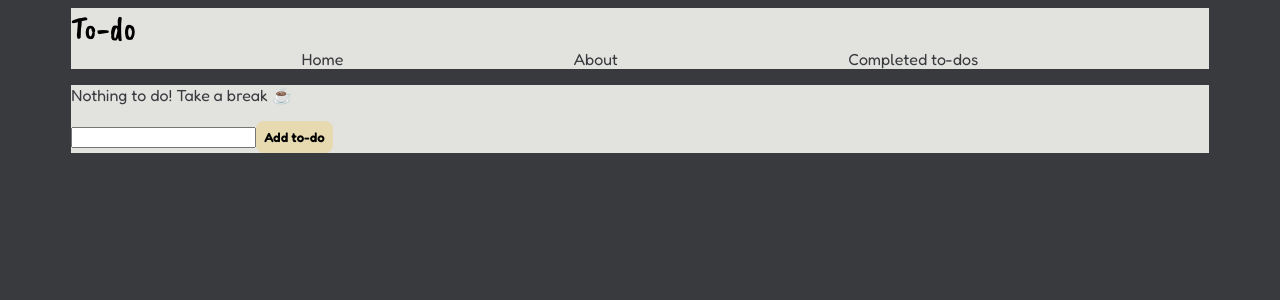
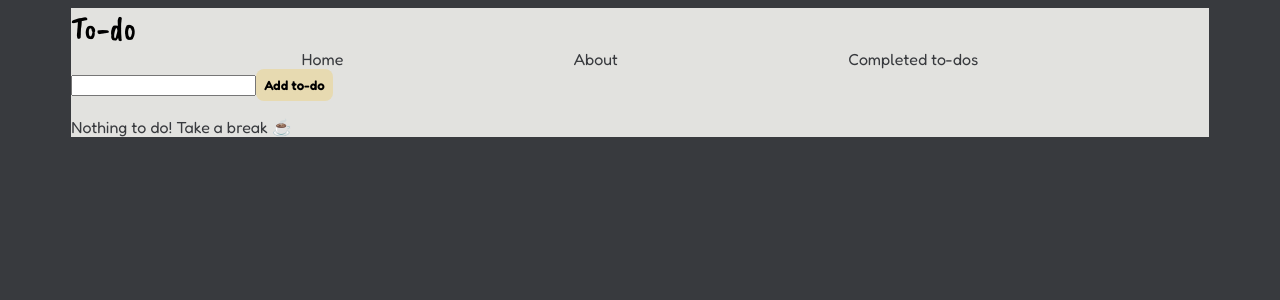
Before and after one commit to maria-jon/todo, a Vue app: page / in a window 1280 px wide. Shown: the top 300 px of the page. Built offline with nearby package versions, Linux system fonts and the light colour scheme.

Commit message:
fix: move input field to top of page

```diff
--- a/src/views/HomeView.vue
+++ b/src/views/HomeView.vue
@@ -26,6 +26,8 @@ function clearMessage() {
 
 <template>
   <main>
+    <input type="text" v-model="todoName" @keyup.enter="addTodo" />
+    <button @click="addTodo">Add to-do</button>
     <div>
       <p v-if="showCompletedMessage">Well done!</p>
 
@@ -35,8 +37,6 @@ function clearMessage() {
 
       <p v-if="todos.length === 0">Nothing to do! Take a break ☕</p>
     </div>
-    <input type="text" v-model="todoName" @keyup.enter="addTodo" />
-    <button @click="addTodo">Add to-do</button>
   </main>
 </template>
 
```
